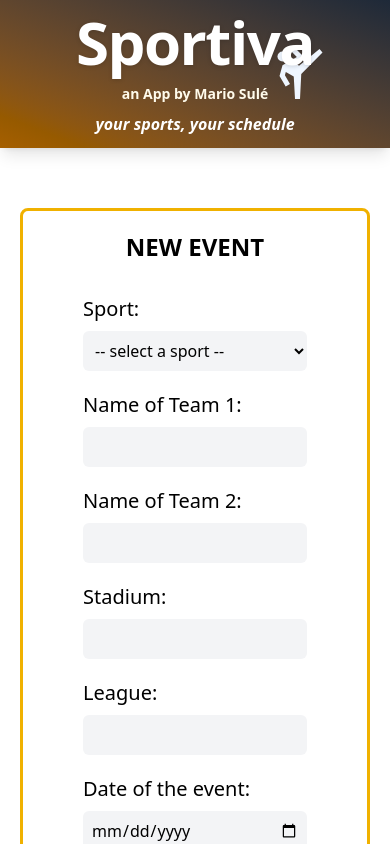
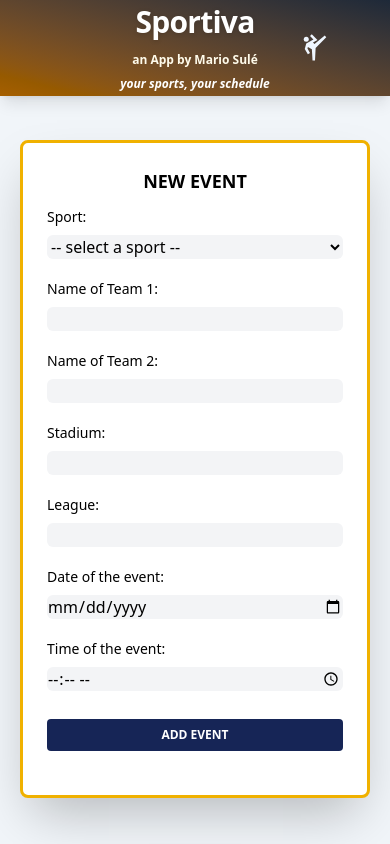
Before and after one commit to mariosulee/Sportiva-FE-CodingTask, a React (Vite) app: page /addEvent in a window 390 px wide. Shown: the top 844 px of the page. Built offline with nearby package versions, Linux system fonts and the light colour scheme.

Commit message:
feat: Navigation + Responsive Design

```diff
--- a/src/App.tsx
+++ b/src/App.tsx
@@ -20,16 +20,16 @@ function App() {
 
       <>
 
-      <header className=" relative bg-linear-to-tr from-yellow-700 to-gray-800 py-3 max-h-72 shadow-lg px-10">
-          <MdOutlineSportsMartialArts className=" absolute right-15 top-1/2 -translate-y-1/2 text-6xl text-blue-50"/>
-          <h1 className="text-6xl text-white tracking-tight font-black text-center font-sans drop-shadow-sm">Sportiva</h1>
-          <p className=" text-sm mt-3 text-center text-amber-50 font-semibold font-sans ">an App by Mario Sulé</p>
-          <p className="text-large italic mt-2 text-center text-white font-semibold font-sans">your sports, your schedule</p>
+      <header className=" relative bg-linear-to-tr from-yellow-700 to-gray-800 py-1 md:py-3 shadow-lg px-10">
+          <MdOutlineSportsMartialArts className=" absolute right-15 top-1/2 -translate-y-1/2  text-3xl md:text-6xl text-blue-50 "/>
+          <h1 className="text-3xl md:text-6xl text-white tracking-tight font-black text-center font-sans drop-shadow-sm">Sportiva</h1>
+          <p className=" text-xs md:text-sm mt-3 text-center text-amber-50 font-semibold font-sans ">an App by Mario Sulé</p>
+          <p className="text-xs md:text-sm italic mt-2 text-center text-white font-semibold font-sans">your sports, your schedule</p>
       </header>
 
 
 
-      <main className="bg-slate-100">
+      <main>
         <Routes>
           <Route path="/" element={<Calendar events={events} />} />
           <Route path="/event/:date" element={<EventDetail events={events} setEvents={setEvents}/>} />
@@ -41,9 +41,11 @@ function App() {
 
 
 
-      <footer className="relative bg-linear-to-tr from-yellow-900 to-gray-800 py-5">
+
+
+      <footer className="relative bg-linear-to-tr from-yellow-900 to-gray-800 py-1 md:py-5">
         <div className="container mx-auto px-5">
-          <p className="text-white text-center text-lg py-2 font-semibold">
+          <p className="text-white text-center text-xs md:text-lg py-2 font-semibold">
             Sportiva - Mario Sulé Domínguez. All rights reserved © 2025
           </p>
         </div>
--- a/src/components/Calendar.tsx
+++ b/src/components/Calendar.tsx
@@ -1,4 +1,4 @@
-import type { Event } from "../types/types";
+import type { SportEvent } from "../types/types";
 import { useNavigate } from "react-router-dom";
 import { GiHockey } from "react-icons/gi";
 import { IoIosFootball } from "react-icons/io";
@@ -6,7 +6,7 @@ import { GiBasketballBasket } from "react-icons/gi";
 import { Link } from "react-router-dom";
 
 type CalendarProps={
-    events:Event[]
+    events:SportEvent[]
 }
 
 export default function Calendar( {events}:CalendarProps ){
@@ -57,15 +57,15 @@ export default function Calendar( {events}:CalendarProps ){
     return(
         <>
 
-            <div className="p-4">
-                <h1 className="text-2xl font-bold mt-10 mb-2 text-center text-blue-950"> Events on</h1>
-                <h1 className="text-2xl font-black text-center text-blue-950">{today.toLocaleString("en-UK", {month: "long"})} {year}</h1>  {/* tolocalstring convierte un objeto date a una cadena legible, long es para que no abrevie el mes, */}
+            <div className="md:p-4 sm:px-20 md:px-30">
+                <h1 className="text-base md:text-2xl font-bold mt-10 md:mb-2 text-center text-blue-950"> Events on</h1>
+                <h1 className="text-base md:text-2xl font-black text-center text-blue-950">{today.toLocaleString("en-UK", {month: "long"})} {year}</h1>  {/* tolocalstring convierte un objeto date a una cadena legible, long es para que no abrevie el mes, */}
 
-                <div className="grid grid-cols-7 gap-3 p-20">
+                <div className="grid grid-cols-7 gap-3  p-5 md:p-20">
 
                     {/* for the weekdays */}
                     {weekDays.map( weekday => (
-                        <div key={weekday} className="text-center font-bold">
+                        <div key={weekday} className="text-center text-xs md:text-lg font-bold">
                             {weekday}
                         </div>
                     ))}
@@ -73,7 +73,7 @@ export default function Calendar( {events}:CalendarProps ){
 
                     {/* for the empty days */}
                     {emptyDates.map( (blank) => (
-                        <div key={blank} className="h-16"></div>
+                        <div key={blank} className="md:h-25"></div>
                     ))}
 
 
@@ -92,17 +92,17 @@ export default function Calendar( {events}:CalendarProps ){
                         let sportIcon;
                         if(eventForDay){
                             if(eventForDay.sport==="Football")
-                                sportIcon=<IoIosFootball className="text-4xl" />
+                                sportIcon=<IoIosFootball className="text-base md:text-4xl" />
                             else if(eventForDay.sport==="Basketball")
-                                sportIcon=<GiBasketballBasket className="text-4xl"/>
+                                sportIcon=<GiBasketballBasket className="text-base md:text-4xl"/>
                             else if(eventForDay.sport==="Hockey")
-                                sportIcon=<GiHockey className="text-4xl"/>
+                                sportIcon=<GiHockey className="text-base md:text-4xl"/>
                         }
 
                         return(  //este es el return del map
-                            <div onClick={()=> handleClick(day)} key={day} className={`border-3  font-bold rounded-md h-25 flex flex-col items-center justify-center hover:bg-gray-300 hover:scale-110 transition-transform shadow-xl
+                            <div onClick={()=> handleClick(day)} key={day} className={`border-2 md:border-3  font-bold rounded-md h-10 md:h-25 flex flex-col items-center justify-center hover:bg-gray-300 hover:scale-110 transition-transform shadow-xl
                                     ${eventDays.includes(day) ? "bg-blue-950 border-yellow-500 text-white hover:bg-yellow-500" : ""} `}>
-                            <span>{day}</span>
+                            <span className="text-xs md:text-lg">{day}</span>
                             {sportIcon && <div>{sportIcon}</div>}
                             </div>
                         )
@@ -110,7 +110,7 @@ export default function Calendar( {events}:CalendarProps ){
                 </div>
 
                 <div className="p-10 text-center">
-                    <Link to="/addEvent" className="p-10 text-center inline-block px-7 text-white py-3 bg-blue-950 rounded-lg shadow-2xl font-bold text-xl hover:scale-110 transition-transform uppercase ">Add new event</Link>
+                    <Link to="/addEvent" className="text-xs p-10 text-center inline-block px-7 text-white py-3 bg-blue-950 rounded-lg shadow-2xl font-bold md:text-xl hover:scale-110 transition-transform uppercase ">Add new event</Link>
                 </div>
 
 
--- a/src/components/EventForm.tsx
+++ b/src/components/EventForm.tsx
@@ -60,16 +60,17 @@ export default function EventForm( {events, setEvents}: EventFormProps){
 
 
     return(
+
         <>
-        <div className="bg-white">
+        <div className="bg-slate-100 py-1 md:py-5 px-5 md:px-20">
 
-            <form className="flex flex-col mt-15 px-15 ml-5 mr-5 border-yellow-500 border-3 rounded-lg" onSubmit={handleSubmit}>
-                <label className="uppercase text-center py-5 text-2xl font-black y-2">New Event</label>
+            <form className=" bg-white flex flex-col mt-10 p-6 border-yellow-500 border-3 rounded-lg shadow-2xl" onSubmit={handleSubmit}>
+                <label className="uppercase text-center text-lg md:text-2xl font-black y-2">New Event</label>
 
                 <div className=" flex flex-col gap-2">
 
-                    <label htmlFor="category" className="text-xl mt-3">Sport: </label>
-                    <select id="category" className="bg-gray-100 rounded-md p-2" name="category"
+                    <label htmlFor="category" className="text-sm md:text-xl mt-3">Sport: </label>
+                    <select id="category" className="bg-gray-100 rounded-md md:p-2" name="category"
                         onChange={ e=> setCategory(e.target.value)}>
                         <option value="">-- select a sport --</option>
                         {categories.map( cat => (
@@ -77,32 +78,32 @@ export default function EventForm( {events, setEvents}: EventFormProps){
                         ))}
                     </select>
 
-                    <label htmlFor="team1" className="text-xl mt-3">Name of Team 1: </label>
-                    <input type="text" className="bg-gray-100 rounded-md p-2" name="team1" id="team1"
+                    <label htmlFor="team1" className="text-sm md:text-xl mt-3">Name of Team 1: </label>
+                    <input type="text" className="bg-gray-100 rounded-md md:p-2" name="team1" id="team1"
                     onChange={ e=> setTeam1(e.target.value)}></input>
 
-                    <label htmlFor="team2" className="text-xl mt-3">Name of Team 2: </label>
-                    <input type="text" className="bg-gray-100 rounded-md p-2" name="team2" id="team2"
+                    <label htmlFor="team2" className="text-sm md:text-xl mt-3">Name of Team 2: </label>
+                    <input type="text" className="bg-gray-100 rounded-md md:p-2" name="team2" id="team2"
                     onChange={ e=> setTeam2(e.target.value)}></input>
 
-                    <label htmlFor="stadium" className="text-xl mt-3">Stadium: </label>
-                    <input type="text" className="bg-gray-100 rounded-md p-2" name="stadium" id="stadium"
+                    <label htmlFor="stadium" className="text-sm md:text-xl mt-3">Stadium: </label>
+                    <input type="text" className="bg-gray-100 rounded-md md:p-2" name="stadium" id="stadium"
                     onChange={ e=> setStadium(e.target.value)}></input>
 
-                    <label htmlFor="league" className="text-xl mt-3">League: </label>
-                    <input type="text" className="bg-gray-100 rounded-md p-2" name="legue" id="league"
+                    <label htmlFor="league" className="text-sm md:text-xl mt-3">League: </label>
+                    <input type="text" className="bg-gray-100 rounded-md md:p-2" name="league" id="league"
                     onChange={ e=> setLeague(e.target.value)}></input>
 
-                    <label htmlFor="date" className="text-xl mt-3">Date of the event: </label>
-                    <input type="date" className="bg-gray-100 rounded-md p-2" name="date" id="date"
+                    <label htmlFor="date" className="text-sm md:text-xl mt-3">Date of the event: </label>
+                    <input type="date" className="bg-gray-100 rounded-md md:p-2" name="date" id="date"
                     onChange={ e=> setDate(e.target.value)}></input>
 
-                    <label htmlFor="time" className="text-xl mt-3">Time of the event: </label>
-                    <input type="time" className="bg-gray-100 rounded-md p-2" name="time" id="time"
+                    <label htmlFor="time" className="text-sm md:text-xl mt-3">Time of the event: </label>
+                    <input type="time" className="bg-gray-100 rounded-md md:p-2" name="time" id="time"
                     onChange={ e=> setTime(e.target.value)}></input>
 
 
-                    <input type="submit" className=" bg-blue-950 p-2 mt-10 mb-10 text-white uppercase font-black rounded-lg hover:scale-105 transition-transform" value="add event" ></input>
+                    <input type="submit" className="text-xs bg-blue-950 px-1 py-2 md:text-lg mt-5 mb-5 md:mt-10 text-white uppercase font-black rounded-sm md:rounded-lg hover:scale-105 transition-transform" value="add event" ></input>
                 </div>
 
 
@@ -110,8 +111,8 @@ export default function EventForm( {events, setEvents}: EventFormProps){
             </form>
 
 
-            <div className="p-10 mt-30 text-center">
-                    <Link to="/" className="p-10 text-center inline-block px-7 text-white py-3 bg-blue-950 rounded-lg shadow-2xl font-bold text-xl hover:scale-110 transition-transform "> Go back to the calendar</Link>
+            <div className="md:p-5 mt-10 text-center">
+                    <Link to="/" className=" text-sm  text-center inline-block  px-3 py-2 md:px-7 text-white mb-7 md:mb-15 mt-5 md:mt-5 md:py-3 bg-blue-950 rounded-lg shadow-2xl font-bold md:text-xl hover:scale-110 transition-transform "> Go back to the calendar</Link>
             </div>
 
         </div>
```
Also changed, not shown: src/components/EventDetail.tsx (+20 -21 lines).
